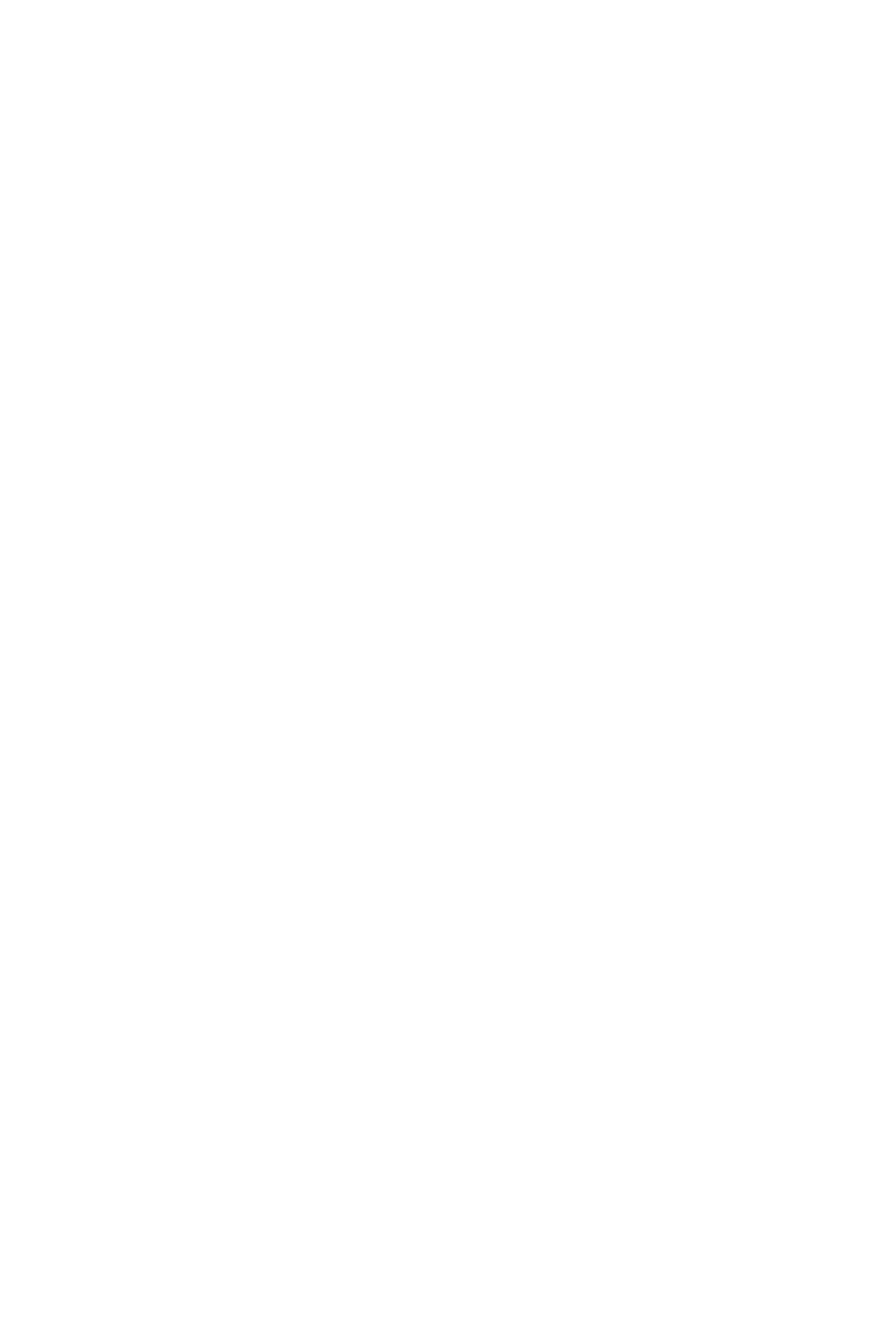
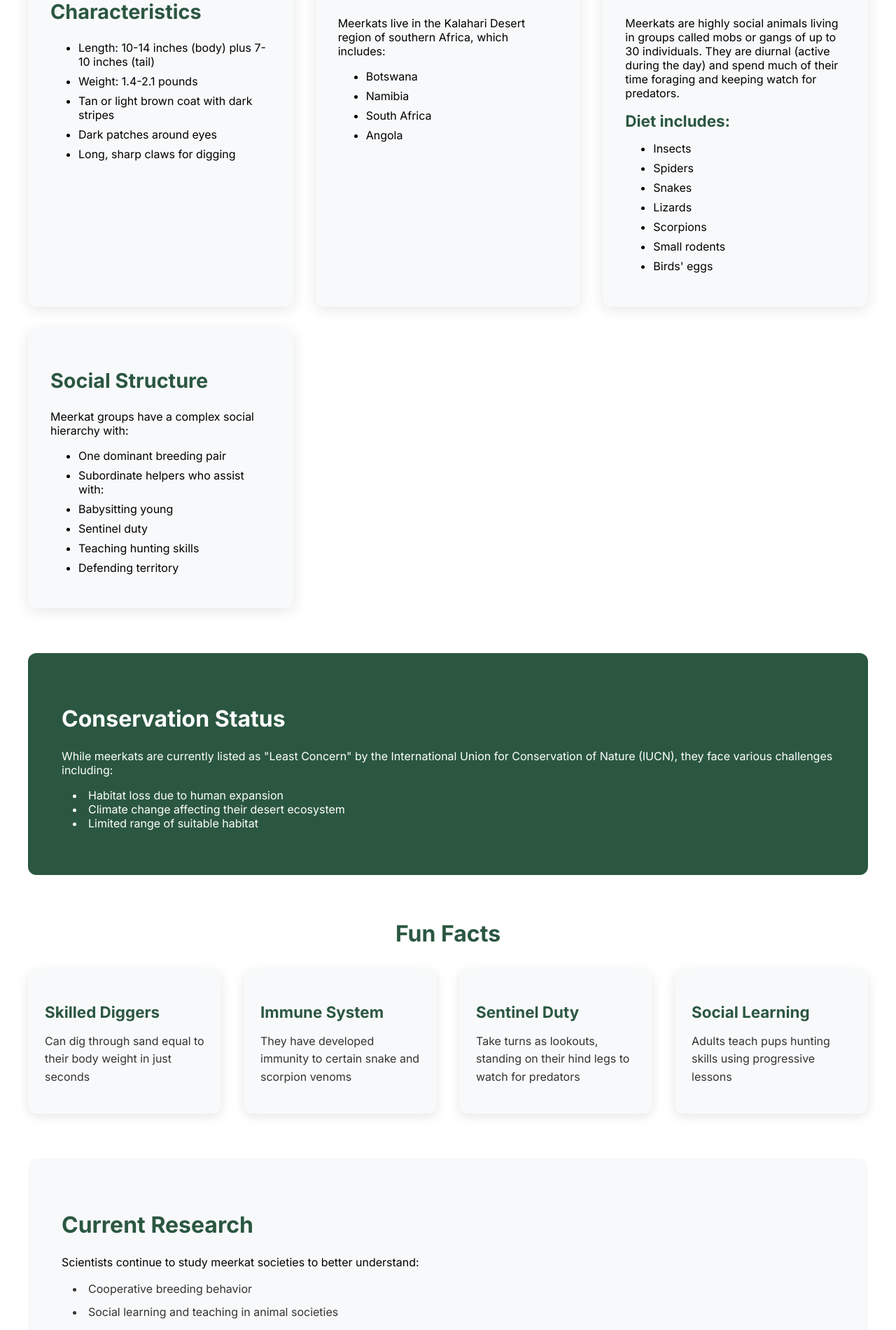
Before and after one commit to Woody601/n317-meerkat, a Next.js app: page /about in a window 1280 px wide. Shown: the part 888-2788 px from the top of the page at 70% size. Before the commit the page ends 800 px from the top, so only its background shows below. Built offline with nearby package versions, Linux system fonts and the light colour scheme.

Commit message:
Completed about page and styling

```diff
--- a/src/app/about/page.js
+++ b/src/app/about/page.js
@@ -1,9 +1,129 @@
+
+import styles from './page.module.css';
+import Image from 'next/image';
+
 export default function About() {
-    return (
-      <main>
-        <div>
-          <h1>About</h1>
+  return (
+    <main className={styles.about}>
+      <section className={styles.introSection}>
+        <h1>About Meerkats</h1>
+        <div className={styles.imageContainer}>
+          <Image
+            src="/meerkat-about.jpg"
+            width={800}
+            height={500}
+            className={styles.mainImage}
+          />
         </div>
-      </main>
-    );
-  }
+      </section>
+
+      <section className={styles.infoGrid}>
+        <div className={styles.infoCard}>
+          <h2>Physical Characteristics</h2>
+          <ul>
+            <li>Length: 10-14 inches (body) plus 7-10 inches (tail)</li>
+            <li>Weight: 1.4-2.1 pounds</li>
+            <li>Tan or light brown coat with dark stripes</li>
+            <li>Dark patches around eyes</li>
+            <li>Long, sharp claws for digging</li>
+          </ul>
+        </div>
+
+        <div className={styles.infoCard}>
+          <h2>Habitat</h2>
+          <p>
+            Meerkats live in the Kalahari Desert region of southern Africa, which includes:
+          </p>
+          <ul>
+            <li>Botswana</li>
+            <li>Namibia</li>
+            <li>South Africa</li>
+            <li>Angola</li>
+          </ul>
+        </div>
+
+        <div className={styles.infoCard}>
+          <h2>Behavior & Diet</h2>
+          <p>
+            Meerkats are highly social animals living in groups called mobs or gangs of up to
+            30 individuals. They are diurnal (active during the day) and spend much of their
+            time foraging and keeping watch for predators.
+          </p>
+          <h3>Diet includes:</h3>
+          <ul>
+            <li>Insects</li>
+            <li>Spiders</li>
+            <li>Snakes</li>
+            <li>Lizards</li>
+            <li>Scorpions</li>
+            <li>Small rodents</li>
+            <li>Birds' eggs</li>
+          </ul>
+        </div>
+
+        <div className={styles.infoCard}>
+          <h2>Social Structure</h2>
+          <p>
+            Meerkat groups have a complex social hierarchy with:
+          </p>
+          <ul>
+            <li>One dominant breeding pair</li>
+            <li>Subordinate helpers who assist with:</li>
+            <li>Babysitting young</li>
+            <li>Sentinel duty</li>
+            <li>Teaching hunting skills</li>
+            <li>Defending territory</li>
+          </ul>
+        </div>
+      </section>
+
+      <section className={styles.conservation}>
+        <h2>Conservation Status</h2>
+        <p>
+          While meerkats are currently listed as "Least Concern" by the International Union
+          for Conservation of Nature (IUCN), they face various challenges including:
+        </p>
+        <ul>
+          <li>Habitat loss due to human expansion</li>
+          <li>Climate change affecting their desert ecosystem</li>
+          <li>Limited range of suitable habitat</li>
+        </ul>
+      </section>
+
+      <section className={styles.funFacts}>
+        <h2>Fun Facts</h2>
+        <div className={styles.factsList}>
+          <div className={styles.fact}>
+            <h3>Skilled Diggers</h3>
+            <p>Can dig through sand equal to their body weight in just seconds</p>
+          </div>
+          <div className={styles.fact}>
+          <h3>Immune System</h3>
+            <p>They have developed immunity to certain snake and scorpion venoms</p>
+          </div>
+          <div className={styles.fact}>
+            <h3>Sentinel Duty</h3>
+            <p>Take turns as lookouts, standing on their hind legs to watch for predators</p>
+          </div>
+          <div className={styles.fact}>
+            <h3>Social Learning</h3>
+            <p>Adults teach pups hunting skills using progressive lessons</p>
+          </div>
+        </div>
+      </section>
+
+      <section className={styles.research}>
+        <h2>Current Research</h2>
+        <p>
+          Scientists continue to study meerkat societies to better understand:
+        </p>
+        <ul>
+          <li>Cooperative breeding behavior</li>
+          <li>Social learning and teaching in animal societies</li>
+          <li>Vocal communication systems</li>
+          <li>Adaptation to harsh desert environments</li>
+        </ul>
+      </section>
+    </main>
+  );
+}
--- /dev/null
+++ b/src/app/about/page.module.css
@@ -0,0 +1,135 @@
+.about {
+    padding: 2rem;
+    max-width: 1200px;
+    margin: 0 auto;
+}
+
+.introSection {
+    text-align: center;
+    margin-bottom: 4rem;
+}
+
+.introSection h1 {
+    color: #2b5741;
+    font-size: 3rem;
+    margin-bottom: 2rem;
+}
+
+.imageContainer {
+    position: relative;
+    width: 100%;
+    height: 500px;
+    border-radius: 12px;
+    overflow: hidden;
+}
+
+.mainImage {
+    object-fit: cover;
+}
+
+.infoGrid {
+    display: grid;
+    grid-template-columns: repeat(auto-fit, minmax(300px, 1fr));
+    gap: 2rem;
+    margin-bottom: 4rem;
+}
+
+.infoCard {
+    background-color: #f8f9fa;
+    padding: 2rem;
+    border-radius: 12px;
+    box-shadow: 0 4px 20px  rgba(0, 0, 0, 0.1);
+}
+
+.infoCard h2 {
+    color: #2b5741;
+    font-size: 1.8rem;
+    margin-bottom: 1.5rem;
+}
+
+.infoCard h3 {
+    color: #2b5741;
+    font-size: 1.4rem;
+    margin: 1rem 0;
+}
+
+.infoCard li {
+    margin-bottom: 0.5rem;
+}
+
+.conservation {
+    background: #2b5741;
+    color: white;
+    padding: 3rem;
+    border-radius: 12px;
+    margin-bottom: 4rem;
+}
+
+.conservation h2 {
+    font-size: 2rem;
+    margin-bottom: 1.5rem;
+}
+
+.conservation ul {
+    list-style-position: inside;
+    padding-left: 1rem;
+}
+
+.funFacts {
+    margin-bottom: 4rem;
+}
+
+.funFacts h2 {
+    color: #2b5741;
+    font-size: 2rem;
+    text-align: center;
+    margin-bottom: 2rem;
+}
+
+.factsList {
+    display: grid;
+    grid-template-columns: repeat(auto-fit, minmax(250px, 1fr));
+    gap: 2rem;
+}
+
+.fact {
+    background: #f8f9fa;
+    padding: 1.5rem;
+    border-radius: 12px;
+    box-shadow: 0 4px 15px rgba(0,0,0,0.1);
+}
+
+.fact h3 {
+    color: #2b5741;
+    font-size: 1.4rem;
+    margin-bottom: 1rem;
+}
+
+.fact p {
+    color: #333;
+    line-height: 1.6;
+}
+
+.research {
+    background: #f8f9fa;
+    padding: 3rem;
+    border-radius: 12px;
+    margin-bottom: 4rem;
+}
+
+.research h2 {
+    color: #2b5741;
+    font-size: 2rem;
+    margin-bottom: 1.5rem;
+}
+
+.research ul {
+    list-style-position: inside;
+    padding-left: 1rem;
+}
+
+.research li {
+    margin-bottom: 0.5rem;
+    color: #333;
+    line-height: 1.6;
+}
--- a/src/app/page.module.css
+++ b/src/app/page.module.css
@@ -108,7 +108,6 @@
   font-size: 1.5rem;
 }
 
-/* Conservation Efforts Header Styles */
 .initiatives h2 {
   color: #2B5741;
   font-size: 2.5rem;
@@ -127,7 +126,6 @@
   bottom: 0;
 }
 
-/* Conservation Efforts Header Styles */
 .initiatives h2 {
   color: #2B5741;
   font-size: 2.5rem;
```
Also changed, not shown: public/meerkat-about.jpg (added).
